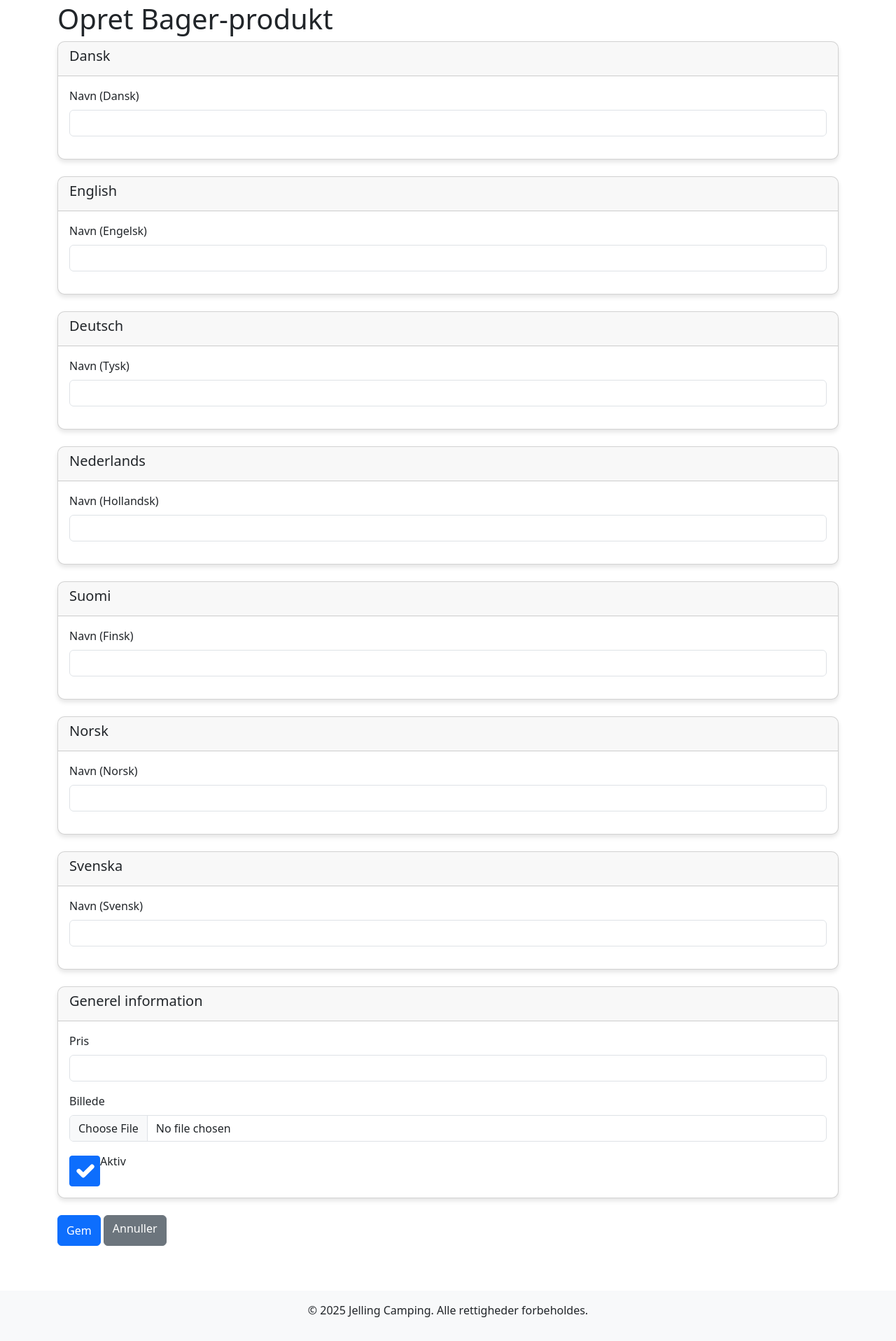
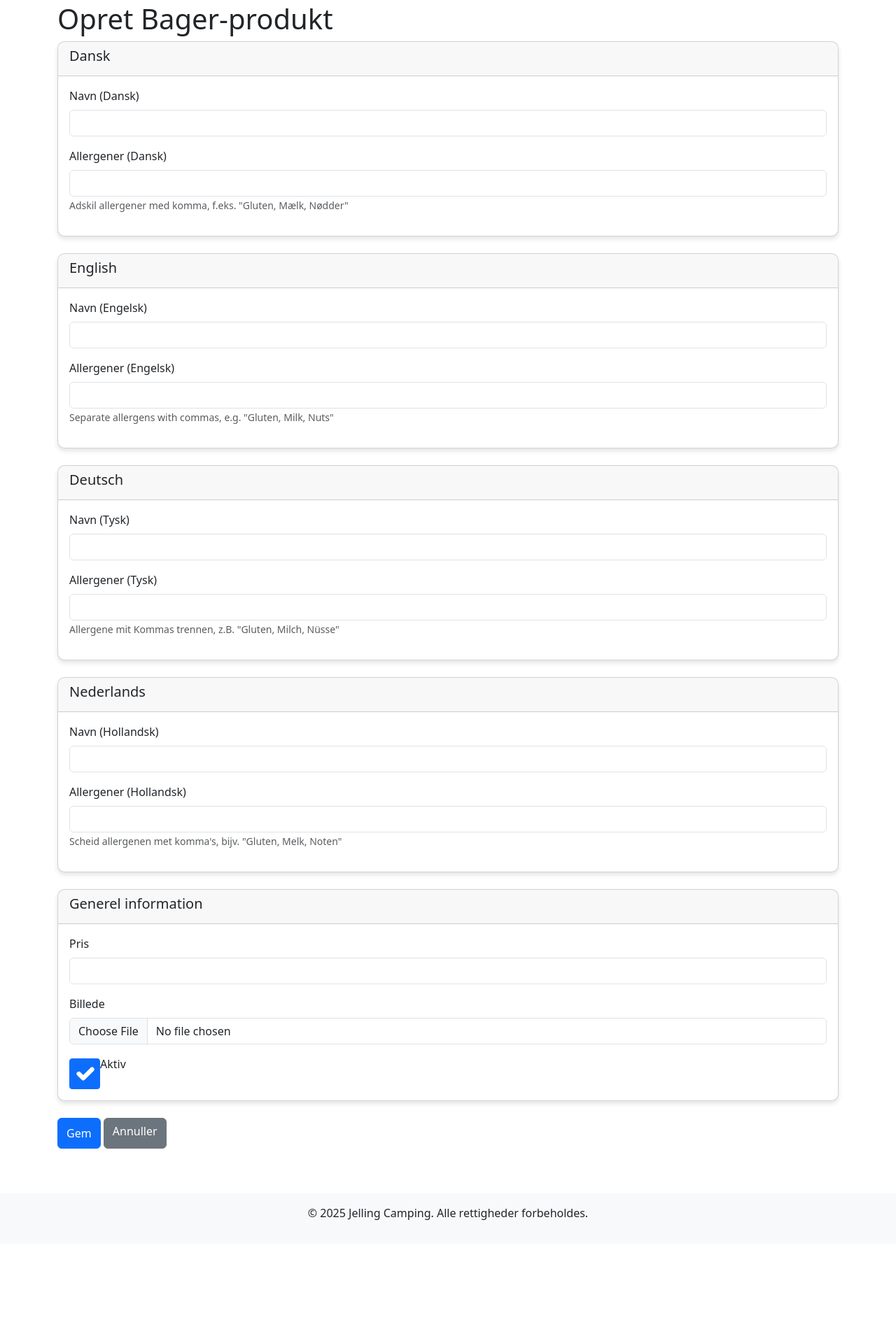
Before and after one commit to Jelling-test/velkomstside10.04, a Flask app: page /admin/create_bakery_item in a window 1280 px wide. Shown: the part 153-2070 px from the top of the page at 70% size. After the commit the page ends 1897 px from the top, so only its background shows below. Run offline with Flask 3, Linux system fonts and the light colour scheme; a user stored in the database is signed in; tables that the repository leaves empty hold one stand-in row (values such as "Sample post"); some libraries are stand-ins or nearby versions.

Commit message:
Tilføjet allergene-felter til bageri-produkter på alle sprog

```diff
--- a/app/admin/forms.py
+++ b/app/admin/forms.py
@@ -31,9 +31,11 @@ class BakeryItemForm(FlaskForm):
     name_en = StringField('Navn (Engelsk)', validators=[DataRequired()])
     name_de = StringField('Navn (Tysk)', validators=[DataRequired()])
     name_nl = StringField('Navn (Hollandsk)', validators=[DataRequired()])
-    name_fi = StringField('Navn (Finsk)', validators=[Optional()])
-    name_no = StringField('Navn (Norsk)', validators=[Optional()])
-    name_sv = StringField('Navn (Svensk)', validators=[Optional()])
+
+    allergene_da = StringField('Allergener (Dansk)', validators=[Optional()])
+    allergene_en = StringField('Allergener (Engelsk)', validators=[Optional()])
+    allergene_de = StringField('Allergener (Tysk)', validators=[Optional()])
+    allergene_nl = StringField('Allergener (Hollandsk)', validators=[Optional()])
 
     price = FloatField('Pris', validators=[DataRequired(), NumberRange(min=0)])
     image = FileField('Billede', validators=[FileAllowed(['jpg', 'png', 'jpeg'], 'Kun billeder tilladt')])
--- a/app/models.py
+++ b/app/models.py
@@ -62,6 +62,10 @@ class BakeryItem(db.Model):
     name_no = db.Column(db.String(100))
     name_sv = db.Column(db.String(100))
     price = db.Column(db.Float)
+    allergene_da = db.Column(db.String(255), nullable=True)
+    allergene_en = db.Column(db.String(255), nullable=True)
+    allergene_de = db.Column(db.String(255), nullable=True)
+    allergene_nl = db.Column(db.String(255), nullable=True)
     image = db.Column(db.String(255))
     is_active = db.Column(db.Boolean, default=True)
 
--- a/app/templates/admin/create_bakery_item.html
+++ b/app/templates/admin/create_bakery_item.html
@@ -19,6 +19,14 @@
                         <div class="text-danger">{{ error }}</div>
                         {% endfor %}
                     </div>
+                    <div class="mb-3">
+                        {{ form.allergene_da.label(class="form-label") }}
+                        {{ form.allergene_da(class="form-control") }}
+                        <small class="form-text text-muted">Adskil allergener med komma, f.eks. "Gluten, Mælk, Nødder"</small>
+                        {% for error in form.allergene_da.errors %}
+                        <div class="text-danger">{{ error }}</div>
+                        {% endfor %}
+                    </div>
                 </div>
             </div>
 
@@ -31,6 +39,14 @@
                         {{ form.name_en.label(class="form-label") }}
                         {{ form.name_en(class="form-control") }}
                         {% for error in form.name_en.errors %}
+                        <div class="text-danger">{{ error }}</div>
+                        {% endfor %}
+                    </div>
+                    <div class="mb-3">
+                        {{ form.allergene_en.label(class="form-label") }}
+                        {{ form.allergene_en(class="form-control") }}
+                        <small class="form-text text-muted">Separate allergens with commas, e.g. "Gluten, Milk, Nuts"</small>
+                        {% for error in form.allergene_en.errors %}
                         <div class="text-danger">{{ error }}</div>
                         {% endfor %}
                     </div>
@@ -49,6 +65,14 @@
                         <div class="text-danger">{{ error }}</div>
                         {% endfor %}
                     </div>
+                    <div class="mb-3">
+                        {{ form.allergene_de.label(class="form-label") }}
+                        {{ form.allergene_de(class="form-control") }}
+                        <small class="form-text text-muted">Allergene mit Kommas trennen, z.B. "Gluten, Milch, Nüsse"</small>
+                        {% for error in form.allergene_de.errors %}
+                        <div class="text-danger">{{ error }}</div>
+                        {% endfor %}
+                    </div>
                 </div>
             </div>
 
@@ -64,48 +88,11 @@
                         <div class="text-danger">{{ error }}</div>
                         {% endfor %}
                     </div>
-                </div>
-            </div>
-
-            <div class="card mb-4">
-                <div class="card-header">
-                    <h5>Suomi</h5>
-                </div>
-                <div class="card-body">
                     <div class="mb-3">
-                        {{ form.name_fi.label(class="form-label") }}
-                        {{ form.name_fi(class="form-control") }}
-                        {% for error in form.name_fi.errors %}
-                        <div class="text-danger">{{ error }}</div>
-                        {% endfor %}
-                    </div>
-                </div>
-            </div>
-
-            <div class="card mb-4">
-                <div class="card-header">
-                    <h5>Norsk</h5>
-                </div>
-                <div class="card-body">
-                    <div class="mb-3">
-                        {{ form.name_no.label(class="form-label") }}
-                        {{ form.name_no(class="form-control") }}
-                        {% for error in form.name_no.errors %}
-                        <div class="text-danger">{{ error }}</div>
-                        {% endfor %}
-                    </div>
-                </div>
-            </div>
-
-            <div class="card mb-4">
-                <div class="card-header">
-                    <h5>Svenska</h5>
-                </div>
-                <div class="card-body">
-                    <div class="mb-3">
-                        {{ form.name_sv.label(class="form-label") }}
-                        {{ form.name_sv(class="form-control") }}
-                        {% for error in form.name_sv.errors %}
+                        {{ form.allergene_nl.label(class="form-label") }}
+                        {{ form.allergene_nl(class="form-control") }}
+                        <small class="form-text text-muted">Scheid allergenen met komma's, bijv. "Gluten, Melk, Noten"</small>
+                        {% for error in form.allergene_nl.errors %}
                         <div class="text-danger">{{ error }}</div>
                         {% endfor %}
                     </div>
```
Also changed, not shown: app/templates/admin/edit_bakery_item.html (+28 -41 lines).
